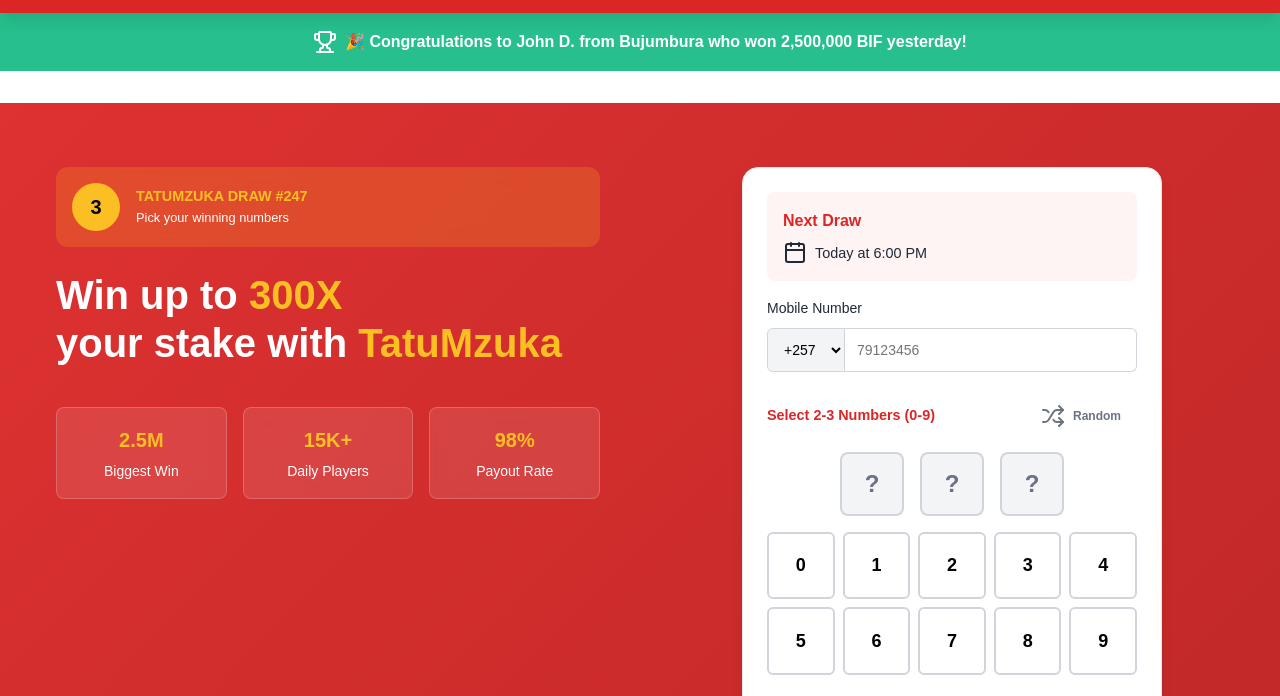
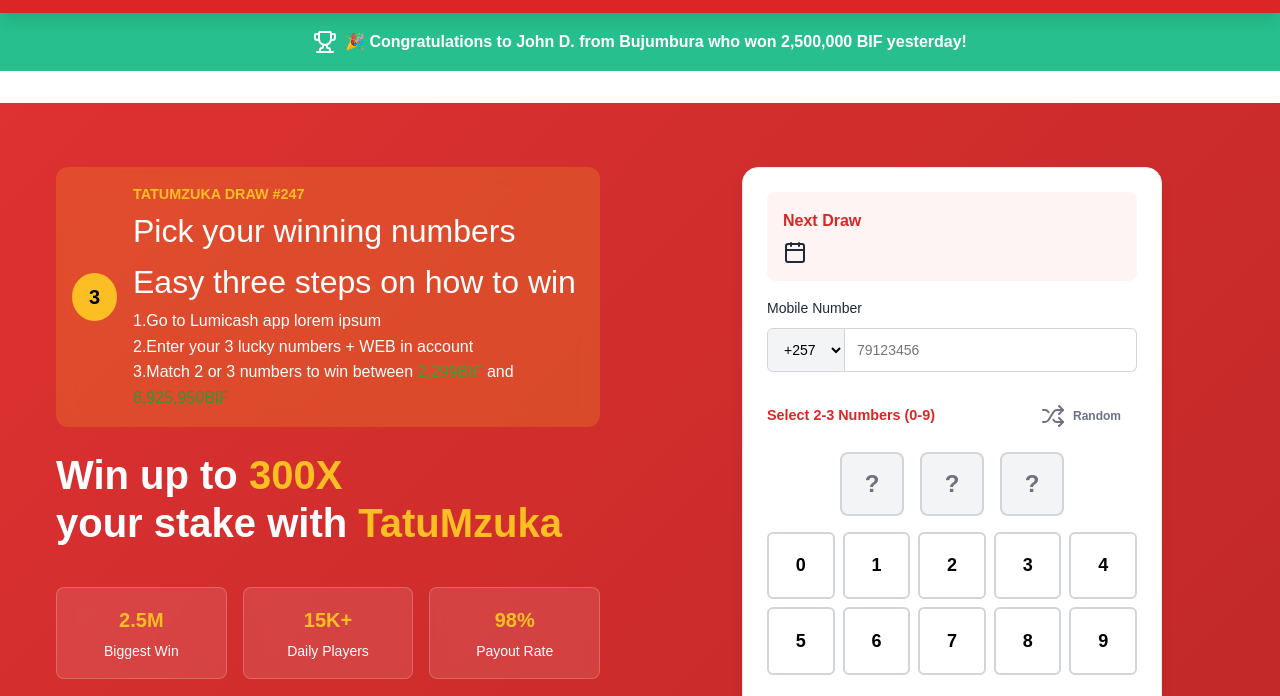
Before and after one commit to Mr-Wilson-coder/Tatu_Mzukafrontend, a plain HTML site: page index.html in a window 1280 px wide. Shown: the part 86-782 px from the top of the page. Drawn offline with nearby package versions, Linux system fonts and the light colour scheme.

Commit message:
lumicash

```diff
--- a/index.css
+++ b/index.css
@@ -438,7 +438,7 @@ body {
 
 .game-subtitle {
     color: var(--white);
-    font-size: 0.8rem;
+    font-size: 2.0rem;
     margin: 0;
 }
 
--- a/index.html
+++ b/index.html
@@ -29,7 +29,7 @@
                     <div class="logo-text">TatuMzuka</div>
                     <div class="timer-section">
                         <i data-lucide="clock"></i>
-                        <span id="countdown">Next Draw: 12h 45m</span>
+                        <span id="countdown">Next Draw: </span>
                     </div>
                 </div>
 
@@ -99,6 +99,13 @@
                             <div>
                                 <h2 class="game-title">TATUMZUKA DRAW #247</h2>
                                 <p class="game-subtitle">Pick your winning numbers</p>
+                                <p class="game-subtitle">Easy three steps on how to win</p>
+                                <p>1.Go to Lumicash app lorem ipsum</p>
+                                <p>2.Enter your 3 lucky numbers + WEB in account</p>
+                                <p>3.Match 2 or 3 numbers to win between <span style="color:rgb(58, 161, 58)">2,299BIF </span> and <span style="color:rgb(45, 151, 53)">6,925,950BIF</p>
+                                <p></p>
+                                <p></p>
+                                <p></p>
                             </div>
                         </div>
 
@@ -123,6 +130,8 @@
                         </div>
                     </div>
 
+
+
                     <!-- Right Side: Game Interface -->
                     <div class="game-interface">
                         <div class="game-card">
@@ -130,7 +139,7 @@
                                 <h3>Next Draw</h3>
                                 <div class="next-draw">
                                     <i data-lucide="calendar"></i>
-                                    <span>Today at 6:00 PM</span>
+                                    <span></span>
                                 </div>
                             </div>
 
```
